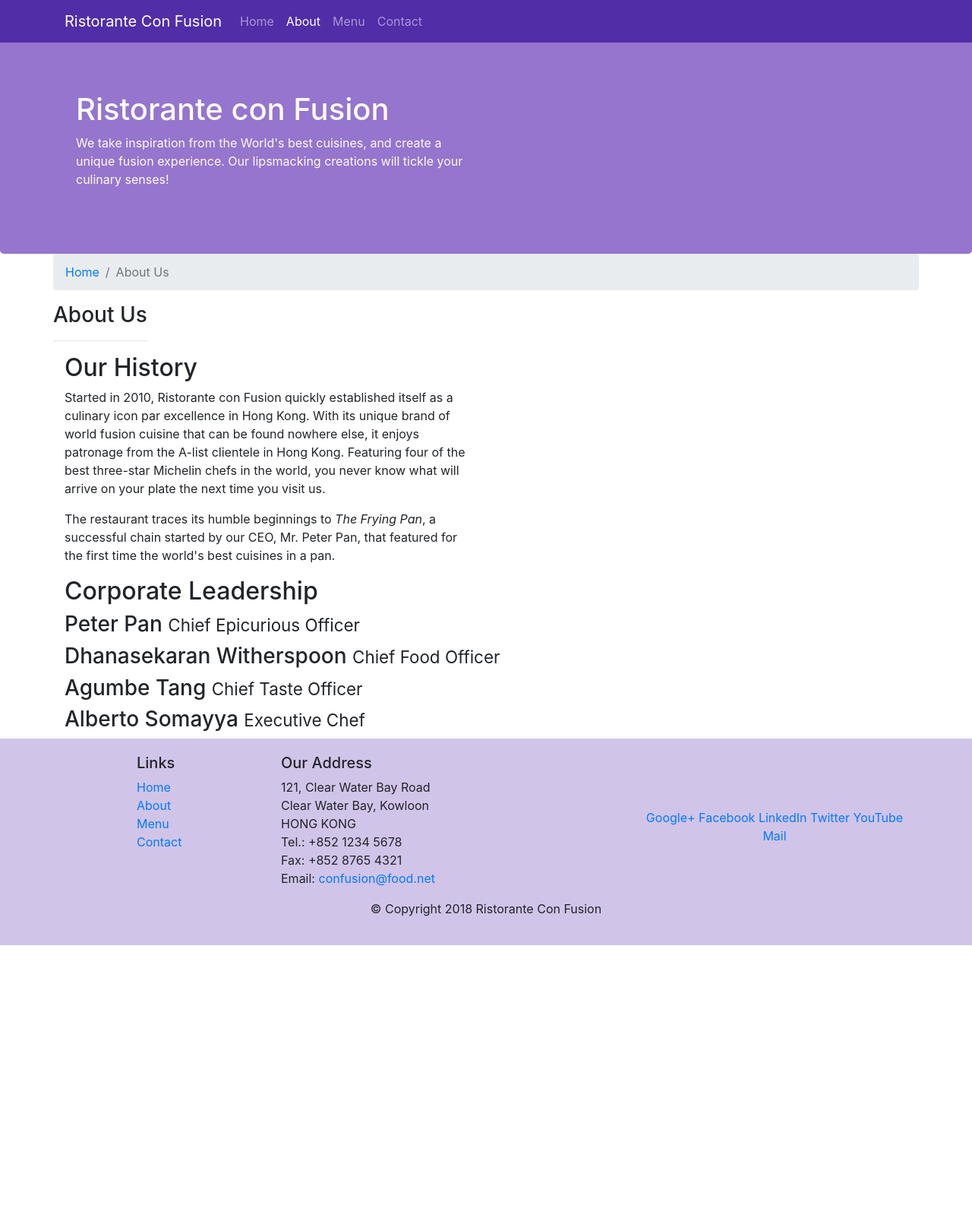
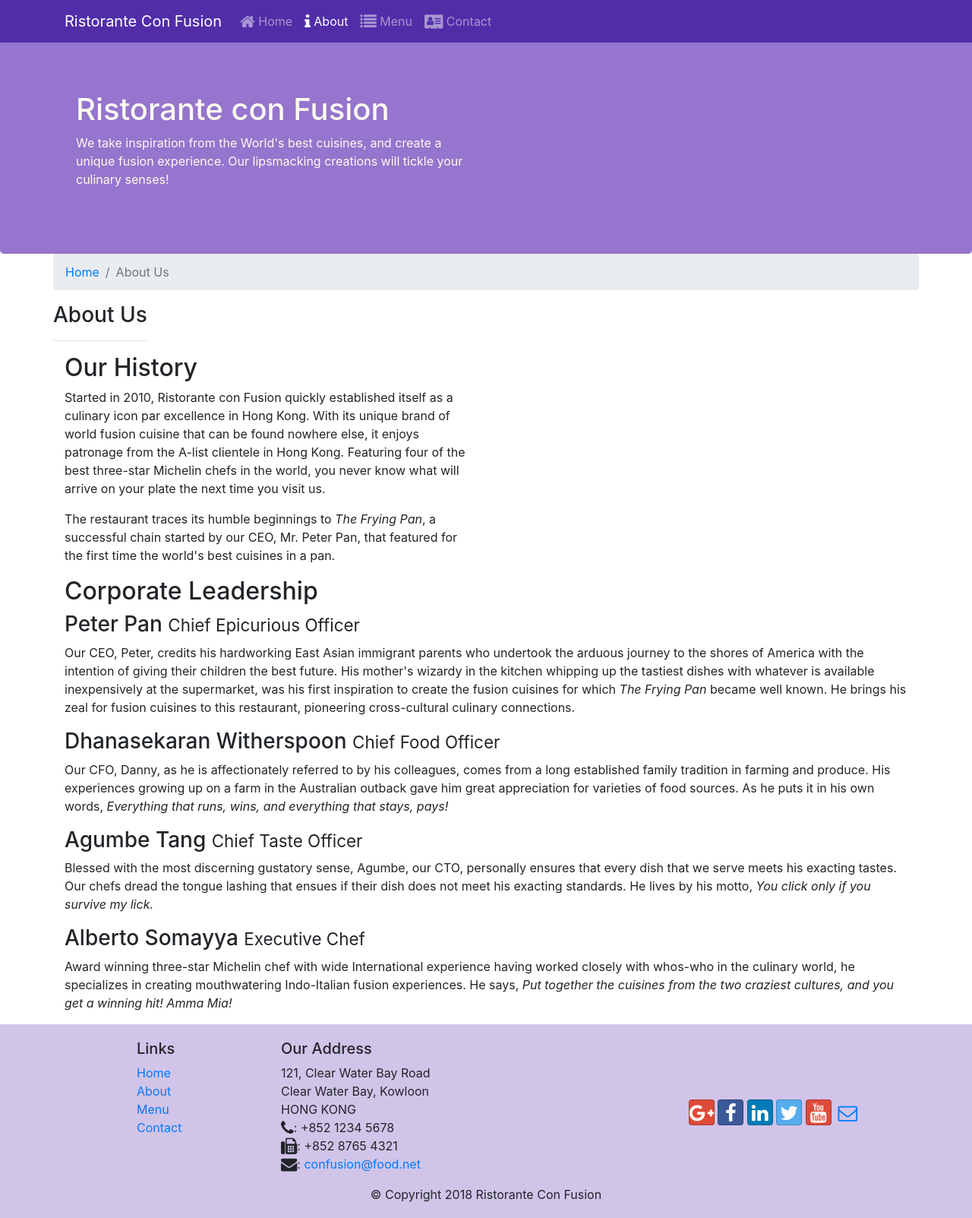
Before and after one commit to coiptit/bootstrap, a website: page aboutus.html in a window 1280 px wide. Shown: the whole page at 76% size. Before the commit the page ends 1244 px from the top, so only its background shows below. Drawn offline with nearby package versions, Linux system fonts and the light colour scheme.

Commit message:
Icon Fonts

```diff
--- a/aboutus.html
+++ b/aboutus.html
@@ -9,6 +9,14 @@
     <link
       rel="stylesheet"
       href="node_modules/bootstrap/dist/css/bootstrap.min.css"
+    />
+    <link
+      rel="stylesheet"
+      href="./node_modules/font-awesome/css/font-awesome.min.css"
+    />
+    <link
+      rel="stylesheet"
+      href="./node_modules/bootstrap-social/bootstrap-social.css"
     />
     <link rel="stylesheet" href="./css/styles.css" />
     <title>Ristorante Con Fusion: About Us</title>
@@ -30,13 +38,25 @@
           <a class="navbar-brand" href="#">Ristorante Con Fusion</a>
           <ul class="navbar-nav mr-auto">
             <li class="nav-item">
-              <a class="nav-link" href="./index.html">Home</a>
+              <a class="nav-link" href="./index.html"
+                ><span class="fa fa-home fa-lg"></span> Home</a
+              >
             </li>
             <li class="nav-item active">
-              <a class="nav-link" href="./aboutus.html">About</a>
+              <a class="nav-link" href="#"
+                ><span class="fa fa-info fa-lg"></span> About</a
+              >
             </li>
-            <li class="nav-item"><a class="nav-link" href="#">Menu</a></li>
-            <li class="nav-item"><a class="nav-link" href="#">Contact</a></li>
+            <li class="nav-item">
+              <a class="nav-link" href="#"
+                ><span class="fa fa-list fa-lg"></span> Menu</a
+              >
+            </li>
+            <li class="nav-item">
+              <a class="nav-link" href="#"
+                ><span class="fa fa-address-card fa-lg"></span> Contact</a
+              >
+            </li>
           </ul>
         </div>
       </div>
@@ -94,7 +114,7 @@
         <div class="col-12 align-items-center">
           <h2>Corporate Leadership</h2>
           <h3>Peter Pan <small>Chief Epicurious Officer</small></h3>
-          <p class="d-none d-sm-block d-md-none">
+          <p class="d-none d-sm-block">
             Our CEO, Peter, credits his hardworking East Asian immigrant parents
             who undertook the arduous journey to the shores of America with the
             intention of giving their children the best future. His mother's
@@ -106,7 +126,7 @@
             culinary connections.
           </p>
           <h3>Dhanasekaran Witherspoon <small>Chief Food Officer</small></h3>
-          <p class="d-none d-sm-block d-md-none">
+          <p class="d-none d-sm-block">
             Our CFO, Danny, as he is affectionately referred to by his
             colleagues, comes from a long established family tradition in
             farming and produce. His experiences growing up on a farm in the
@@ -117,7 +137,7 @@
             >
           </p>
           <h3>Agumbe Tang <small>Chief Taste Officer</small></h3>
-          <p class="d-none d-sm-block d-md-none">
+          <p class="d-none d-sm-block">
             Blessed with the most discerning gustatory sense, Agumbe, our CTO,
             personally ensures that every dish that we serve meets his exacting
             tastes. Our chefs dread the tongue lashing that ensues if their dish
@@ -125,7 +145,7 @@
             <em>You click only if you survive my lick.</em>
           </p>
           <h3>Alberto Somayya <small>Executive Chef</small></h3>
-          <p class="d-none d-sm-block d-md-none">
+          <p class="d-none d-sm-block">
             Award winning three-star Michelin chef with wide International
             experience having worked closely with whos-who in the culinary
             world, he specializes in creating mouthwatering Indo-Italian fusion
@@ -157,20 +177,22 @@
               121, Clear Water Bay Road<br />
               Clear Water Bay, Kowloon<br />
               HONG KONG<br />
-              Tel.: +852 1234 5678<br />
-              Fax: +852 8765 4321<br />
-              Email: <a href="mailto:confusion@food.net">confusion@food.net</a>
+              <i class="fa fa-phone fa-lg"></i>: +852 1234 5678<br />
+              <i class="fa fa-fax fa-lg"></i>: +852 8765 4321<br />
+              <i class="fa fa-envelope fa-lg"></i>:
+              <a href="mailto:confusion@food.net">confusion@food.net</a>
             </address>
           </div>
           <div class="col-12 col-sm-4 align-self-center">
             <div class="text-center">
-              <a href="http://google.com/+">Google+</a>
-              <a href="http://www.facebook.com/profile.php?id=">Facebook</a>
-              <a href="http://www.linkedin.com/in/">LinkedIn</a>
-              <a href="http://twitter.com/">Twitter</a>
-              <a href="http://youtube.com/">YouTube</a>
-              <a href="mailto:">Mail</a>
-            </div>
+              <a class="btn btn-social-icon btn-google" href="http://google.com/+"><i class="fa fa-google-plus"></i></a>
+              <a class="btn btn-social-icon btn-facebook" href="http://www.facebook.com/profile.php?id="><i class="fa fa-facebook"></i></a>
+              <a class="btn btn-social-icon btn-linkedin" href="http://www.linkedin.com/in/"><i class="fa fa-linkedin"></i></a>
+              <a class="btn btn-social-icon btn-twitter" href="http://twitter.com/"><i class="fa fa-twitter"></i></a>
+              <a class="btn btn-social-icon btn-google" href="http://youtube.com/"><i class="fa fa-youtube"></i></a>
+              <a class="btn btn-social-icon" href="mailto:"><i class="fa fa-envelope-o"></i></a>
+          </div>
+
           </div>
         </div>
         <div class="row justify-content-center">
--- a/package.json
+++ b/package.json
@@ -15,6 +15,8 @@
   },
   "dependencies": {
     "bootstrap": "^4.0.0",
+    "bootstrap-social": "^5.1.1",
+    "font-awesome": "^4.7.0",
     "jquery": "^3.3.1",
     "popper.js": "^1.12.9"
   }
```
Also changed, not shown: index.html (+36 -14 lines), 1 other file.
